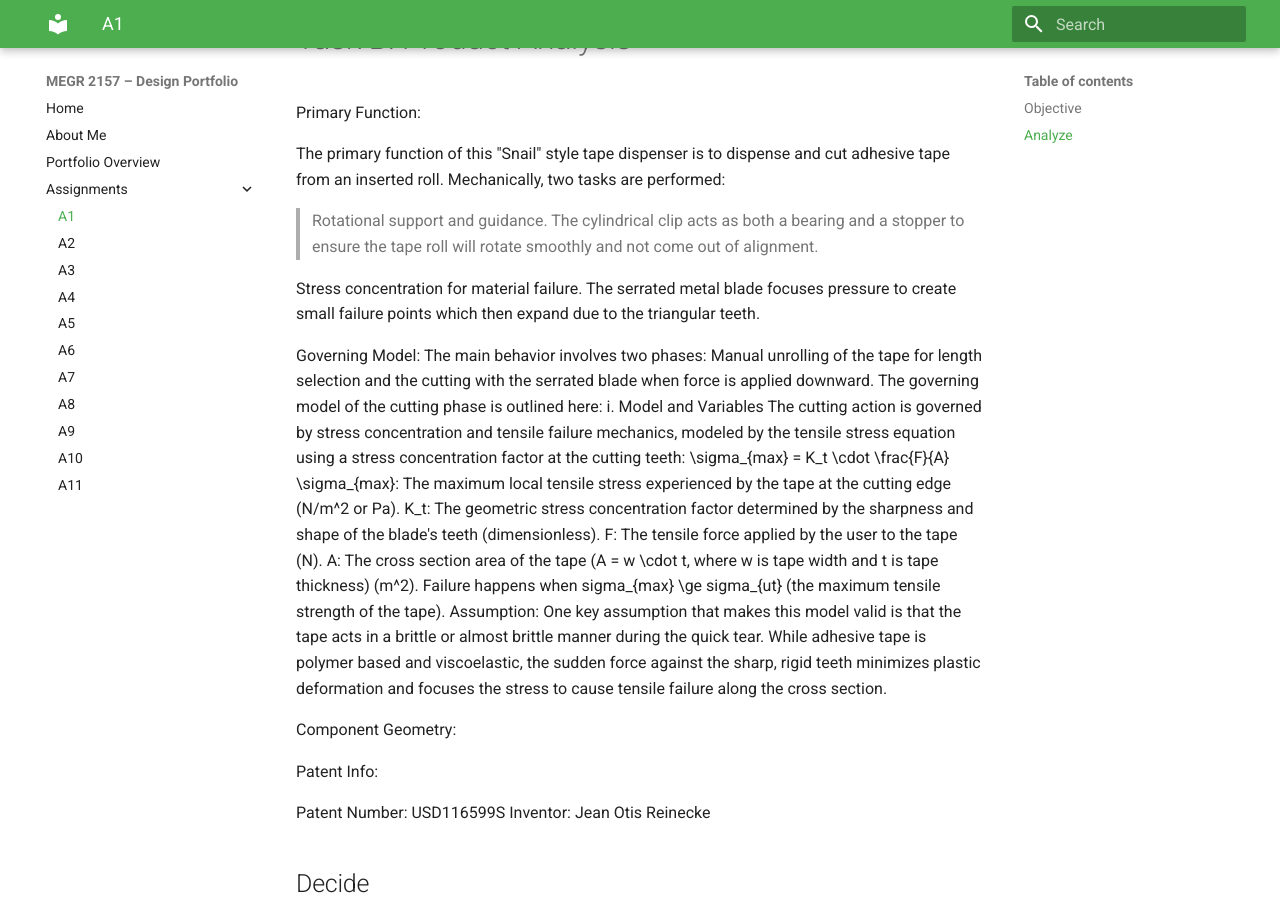
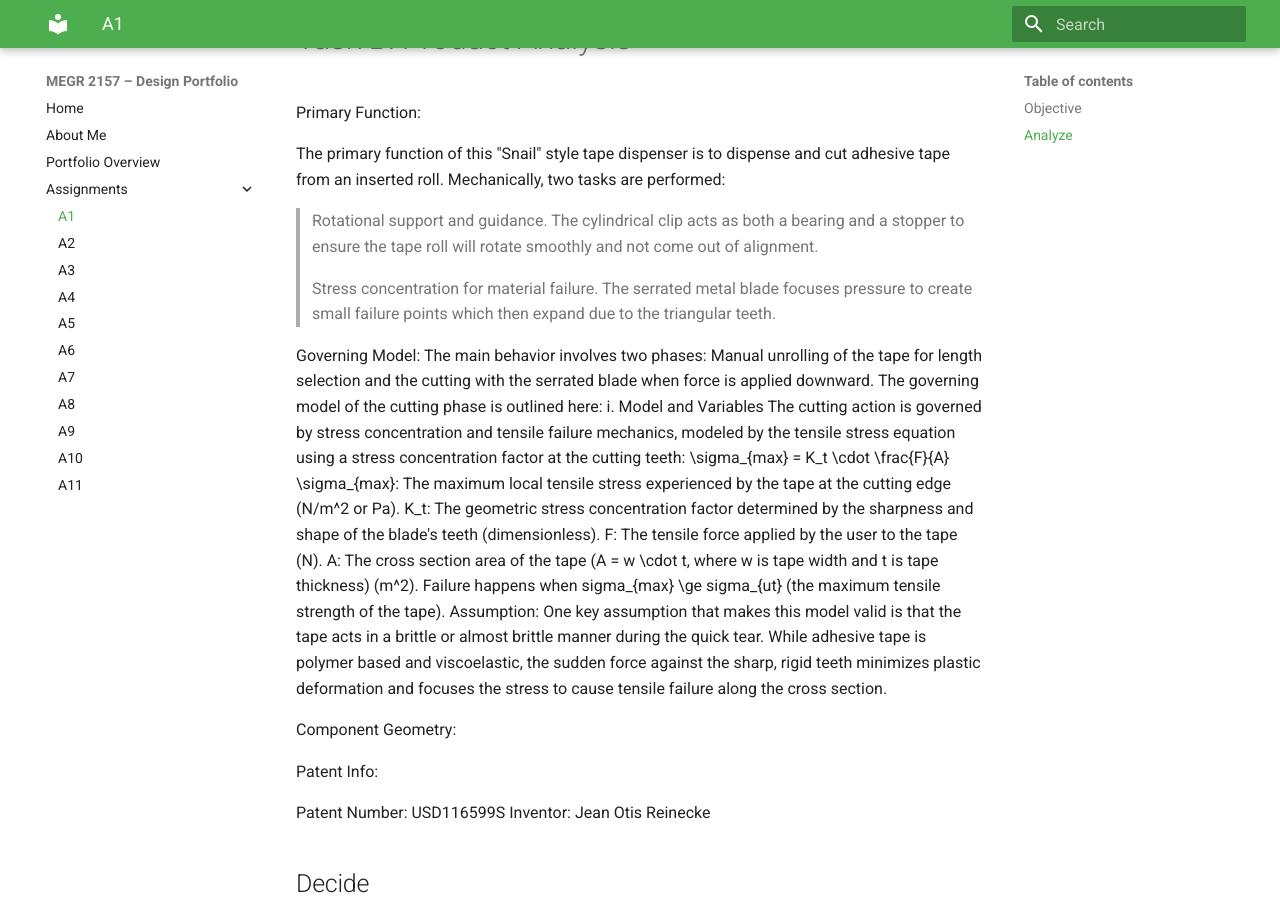
Before and after one commit to jhuss6/Jacob-Huss-s-MEGR2156-Portfolio, an MkDocs documentation site: the page built from docs/assignments/A01/index.md, in a window 1280 px wide and 900 px high, scrolled down 945 px. Built offline with MkDocs 1.6.1 and Material for MkDocs 9.7.7, drawn with Linux system fonts in a browser that asks for light colours.

```diff
--- a/docs/assignments/A01/index.md
+++ b/docs/assignments/A01/index.md
@@ -39,7 +39,7 @@ The primary function of this "Snail" style tape dispenser is to dispense and cut
 
 >Rotational support and guidance. The cylindrical clip acts as both a bearing and a stopper to ensure the tape roll will rotate smoothly and not come out of alignment.
 
-Stress concentration for material failure. The serrated metal blade focuses pressure to create small failure points which then expand due to the triangular teeth.
+>Stress concentration for material failure. The serrated metal blade focuses pressure to create small failure points which then expand due to the triangular teeth.
 
 Governing Model:
 The main behavior involves two phases: Manual unrolling of the tape for length selection and the cutting with the serrated blade when force is applied downward. The governing model of the cutting phase is outlined here:
```
